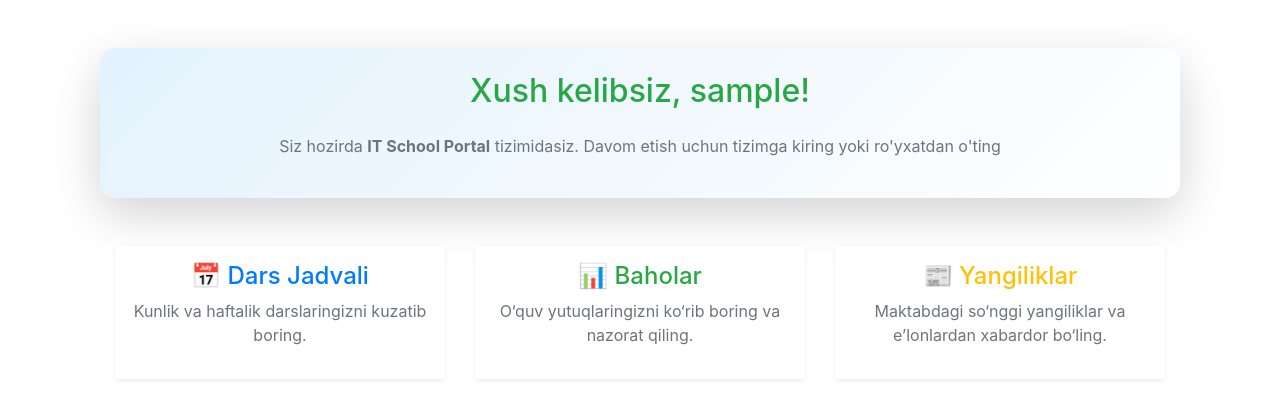
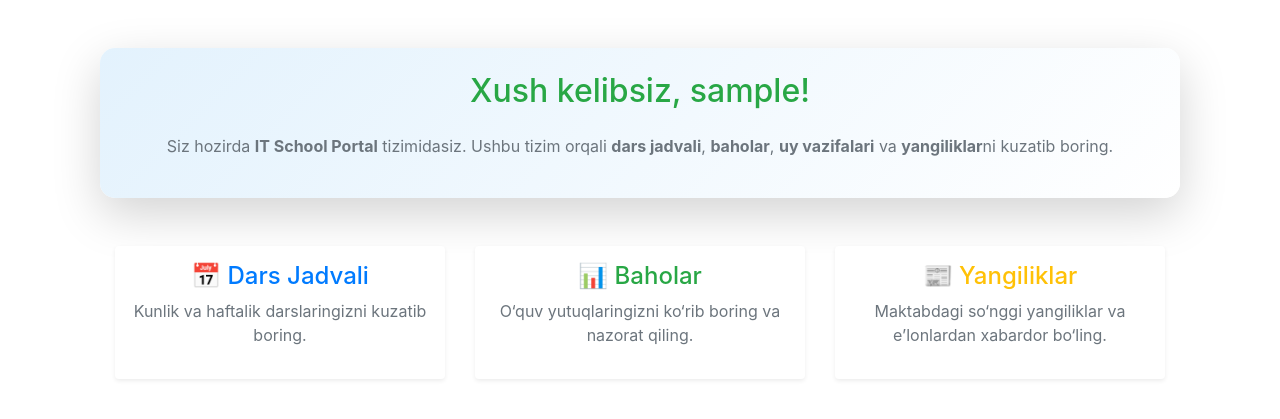
Before and after one commit to dilbarallambergenova/IT-school_1, a Django app: page / in a window 1280 px wide. Shown: the part 56-475 px from the top of the page. Run offline with Django 5.2, Linux system fonts and the light colour scheme; the visitor is signed in with stand-in values (Sample User, id 1); parts of the project's set-up code (start-up, migrations or seed data) failed here and were passed over; some libraries are stand-ins or nearby versions.

Commit message:
ayngialndi

```diff
--- a/templates/home.html
+++ b/templates/home.html
@@ -8,7 +8,8 @@
             <h2 class="text-success fw-bold"> Xush kelibsiz, {{ user.username }}!</h2>
             <p class="mt-3 text-muted">
                 Siz hozirda <strong>IT School Portal</strong> tizimidasiz.
-                Davom etish uchun tizimga kiring yoki ro'yxatdan o'ting
+                Ushbu tizim orqali <strong>dars jadvali</strong>, <strong>baholar</strong>,
+                <strong>uy vazifalari</strong> va <strong>yangiliklar</strong>ni kuzatib boring.
             </p>
         </div>
         <div class="container mt-5">
@@ -34,8 +35,9 @@
     </div>
     {% else %}
         <div class="card shadow-lg p-5 text-center border-0" style="border-radius: 15px; background: linear-gradient(135deg, #f8f9fa, #ffffff);">
-            <h2 class="text-primary fw-bold">🎓 IT School Portaliga Xush kelibsiz!</h2>
+            <h2 class="text-primary fw-bold"> IT School Portaliga Xush kelibsiz!</h2>
             <p class="text-muted mt-3">
+                Davom etish uchun tizimga kiring yoki ro'yxatdan o'ting
                 Ushbu tizim orqali <strong>dars jadvali</strong>, <strong>baholar</strong>,
                 <strong>uy vazifalari</strong> va <strong>yangiliklar</strong>ni kuzatib boring.
             </p>
```
